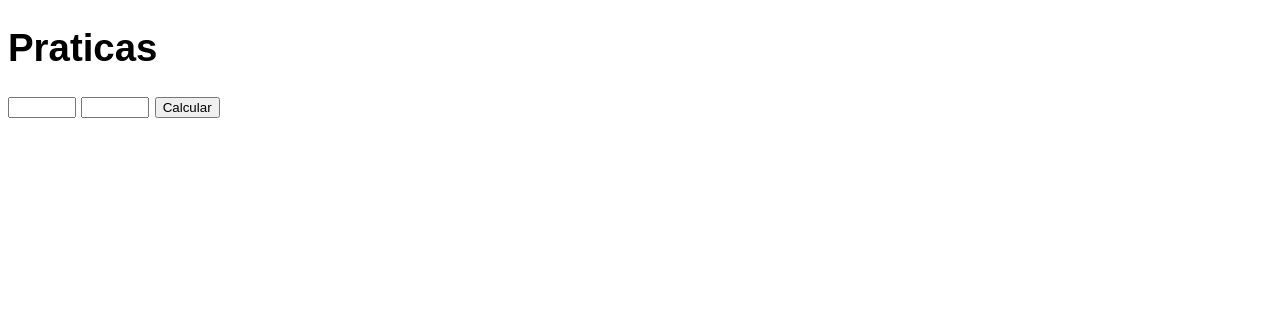
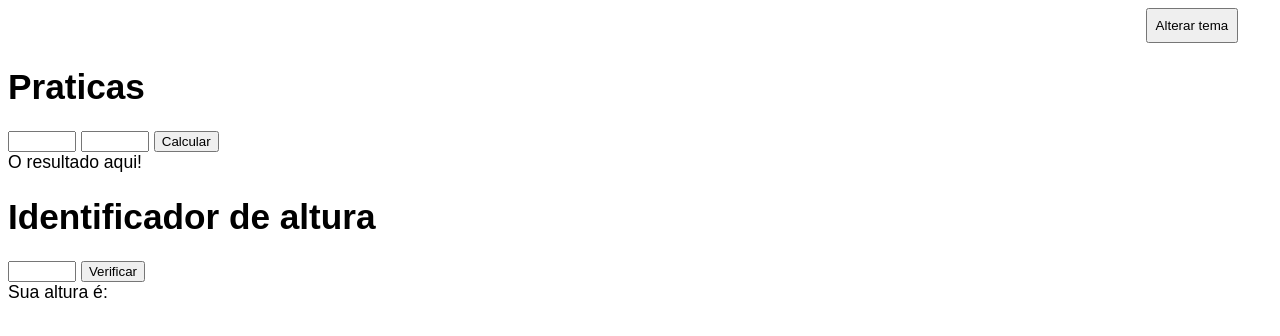
Before and after one commit to jonasmdr/Estudos-JavaScript, a plain HTML site: page exercicios/ex007/ex003.html in a window 1280 px wide. Drawn offline with Linux system fonts and the light colour scheme.

Commit message:
praticando js

```diff
--- a/exercicios/ex007/ex003.html
+++ b/exercicios/ex007/ex003.html
@@ -6,21 +6,33 @@
     <title>exercicio</title>
     <style>
         body {
-            font: normal 1.2em Arial;
+            font: normal 1.1em Arial;
         }
 
         input.n1n2 {
             width: 60px;
         }
+
+        button {
+            padding: 8px;
+            margin-left: 90%;
+        }
     </style>
 </head>
-<body>
+<body id="body">
+    <button onclick="cliquei()">Alterar tema</button>
     <h1>Praticas</h1>
     <input class="n1n2" type="number" name="n1" id="n1">
     <input class="n1n2" type="number" name="n2" id="n2">
     <input type="button" value="Calcular" onclick="clicar()">
     <div id="calculo">
-
+        O resultado aqui!
+    </div>
+    <h1>Identificador de altura</h1>
+    <input class="n1n2" type="number" name="alt" id="alt">
+    <input type="button" value="Verificar" onclick="apertar()">
+    <div id="media">
+        Sua altura é:
     </div>
 
     <script>
@@ -32,7 +44,29 @@
             let n2 = Number(num2.value);
             let res = n1 + n2;
             calculo.innerHTML = `A soma dos valores ${n1} e ${n2} é = ${res}`
-            window.alert(`A soma dos valores ${n1} e ${n2} é = ${res}`)
+            //window.alert(`A soma dos valores ${n1} e ${n2} é = ${res}`)
+        }
+
+        let alt = window.document.querySelector('input#alt');
+        let media = window.document.querySelector('div#media');
+        function apertar() {
+            let alt1 = Number(alt.value);
+            media.innerHTML += `${alt1} `;
+            if (alt1 <= 170) {
+                media.innerHTML += `Você está abaixo da média`
+            } else {
+                if (alt1 == 171) {
+                    media.innerHTML += `Você tem altura média`
+                } else {
+                    if (alt1 >= 172) {
+                        media.innerHTML += `Você está acima da média`
+                    }
+                }
+            }
+        }
+        let body = window.document.querySelector('body#body')
+        function cliquei() {
+            body.style.background = 'gray'
         }
     </script>
 </body>
```
